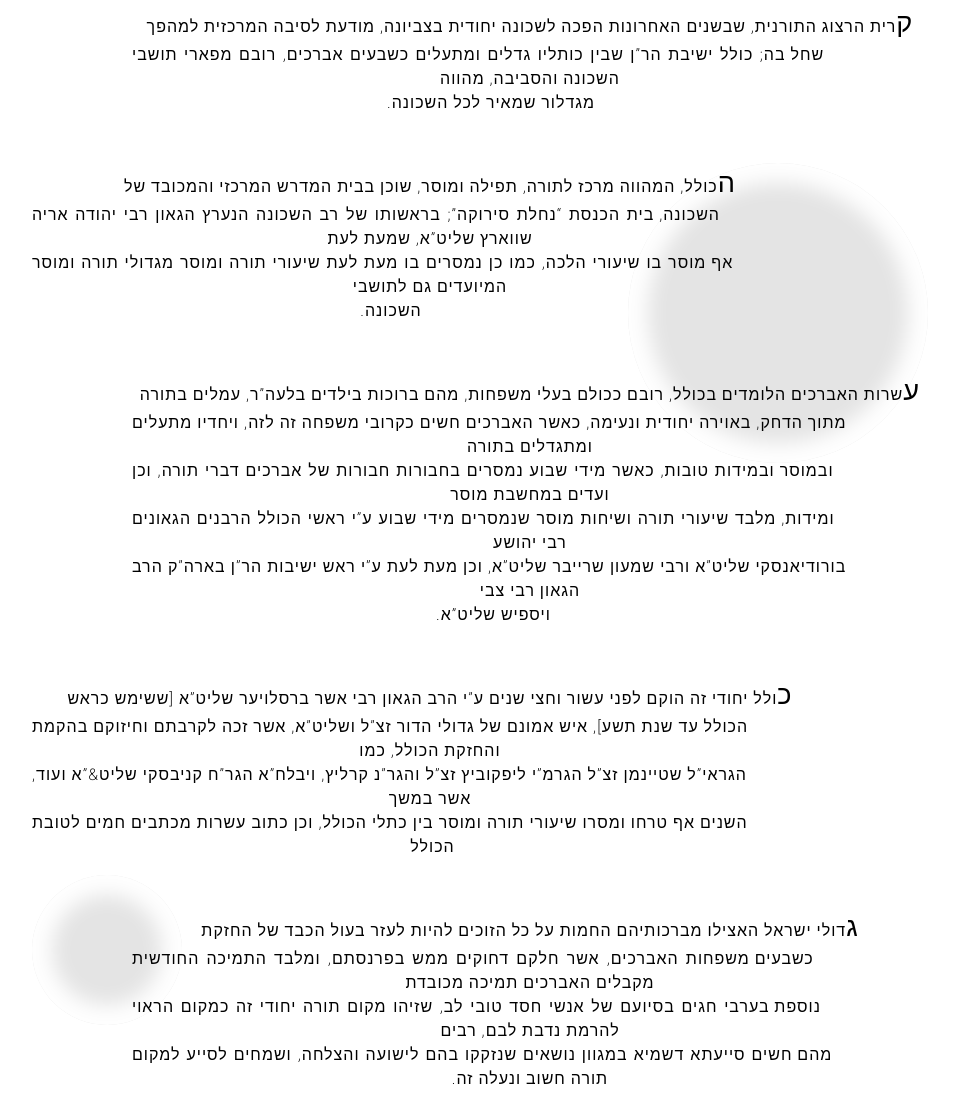
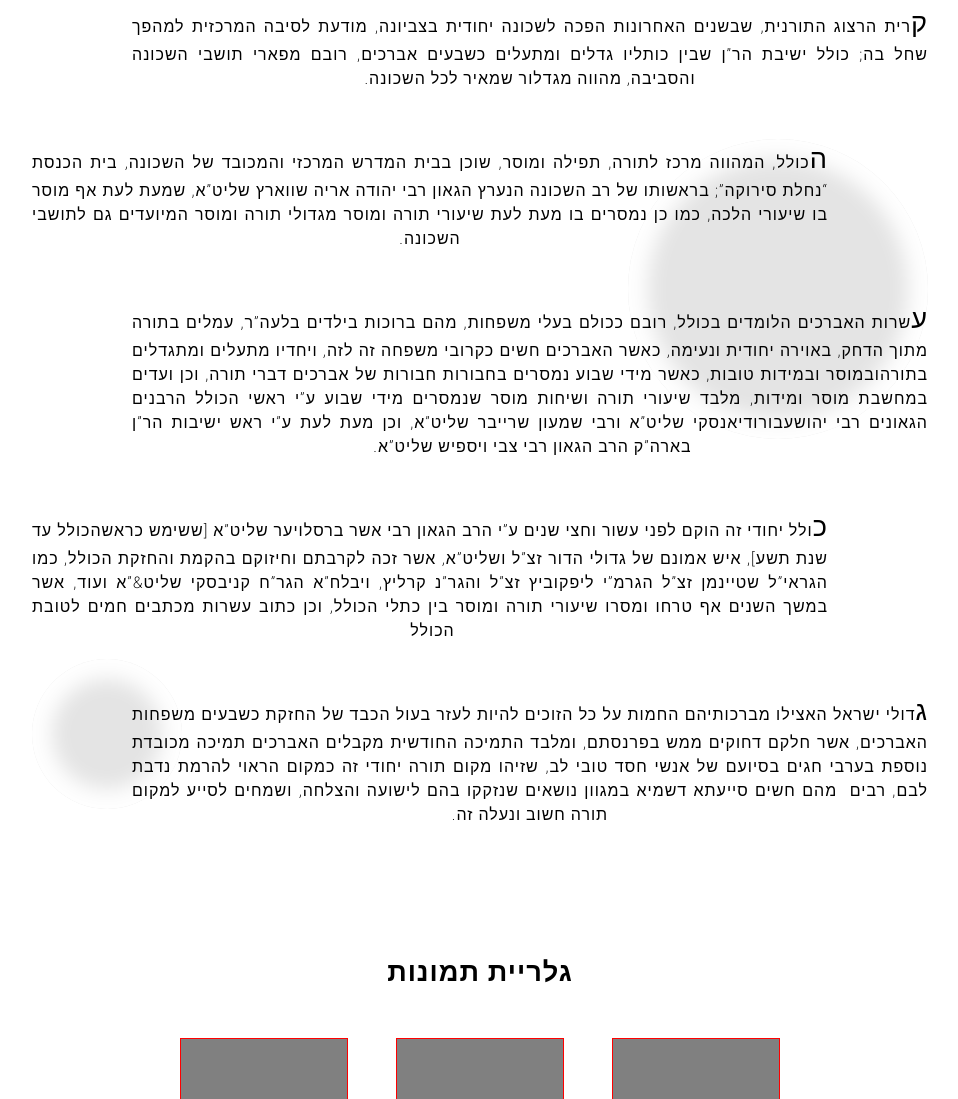
Before and after one commit to YeudaBy/yeudaby.github.io, a plain HTML site: page index.html in a window 1280 px wide. Shown: the part 1008-2107 px from the top of the page, without its empty margins (160-1118 px from the left). Drawn offline with nearby package versions, Linux system fonts and the light colour scheme.

Commit message:
Update index.html

```diff
--- a/index.html
+++ b/index.html
@@ -146,31 +146,15 @@
             <h5>כולל תפארת הר״ן</h5>
 
 
-            <p data-int="0">קרית הרצוג התורנית, שבשנים האחרונות הפכה לשכונה יחודית בצביונה, מודעת לסיבה המרכזית למהפך
-                שחל בה; כולל ישיבת הר”ן שבין כותליו גדלים ומתעלים כשבעים אברכים, רובם מפארי תושבי השכונה והסביבה, מהווה
-                מגדלור שמאיר לכל השכונה.</p>
+            <p data-int="0">קרית הרצוג התורנית, שבשנים האחרונות הפכה לשכונה יחודית בצביונה, מודעת לסיבה המרכזית למהפך שחל בה; כולל ישיבת הר”ן שבין כותליו גדלים ומתעלים כשבעים אברכים, רובם מפארי תושבי השכונה והסביבה, מהווה מגדלור שמאיר לכל השכונה.</p>
 
-            <p data-int="1" data-cir="1">הכולל, המהווה מרכז לתורה, תפילה ומוסר, שוכן בבית המדרש המרכזי והמכובד של
-                השכונה, בית הכנסת “נחלת סירוקה”; בראשותו של רב השכונה הנערץ הגאון רבי יהודה אריה שווארץ שליט”א, שמעת לעת
-                אף מוסר בו שיעורי הלכה, כמו כן נמסרים בו מעת לעת שיעורי תורה ומוסר מגדולי תורה ומוסר המיועדים גם לתושבי
-                השכונה.</p>
+            <p data-int="1" data-cir="1">הכולל, המהווה מרכז לתורה, תפילה ומוסר, שוכן בבית המדרש המרכזי והמכובד של השכונה, בית הכנסת “נחלת סירוקה”; בראשותו של רב השכונה הנערץ הגאון רבי יהודה אריה שווארץ שליט”א, שמעת לעת אף מוסר בו שיעורי הלכה, כמו כן נמסרים בו מעת לעת שיעורי תורה ומוסר מגדולי תורה ומוסר המיועדים גם לתושבי השכונה.</p>
 
-            <p data-int="0">עשרות האברכים הלומדים בכולל, רובם ככולם בעלי משפחות, מהם ברוכות בילדים בלעה”ר, עמלים בתורה
-                מתוך הדחק, באוירה יחודית ונעימה, כאשר האברכים חשים כקרובי משפחה זה לזה, ויחדיו מתעלים ומתגדלים בתורה
-                ובמוסר ובמידות טובות, כאשר מידי שבוע נמסרים בחבורות חבורות של אברכים דברי תורה, וכן ועדים במחשבת מוסר
-                ומידות, מלבד שיעורי תורה ושיחות מוסר שנמסרים מידי שבוע ע”י ראשי הכולל הרבנים הגאונים רבי יהושע
-                בורודיאנסקי שליט”א ורבי שמעון שרייבר שליט”א, וכן מעת לעת ע”י ראש ישיבות הר”ן בארה”ק הרב הגאון רבי צבי
-                ויספיש שליט”א. </p>
+            <p data-int="0">עשרות האברכים הלומדים בכולל, רובם ככולם בעלי משפחות, מהם ברוכות בילדים בלעה”ר, עמלים בתורה מתוך הדחק, באוירה יחודית ונעימה, כאשר האברכים חשים כקרובי משפחה זה לזה, ויחדיו מתעלים ומתגדלים בתורהובמוסר ובמידות טובות, כאשר מידי שבוע נמסרים בחבורות חבורות של אברכים דברי תורה, וכן ועדים במחשבת מוסר ומידות, מלבד שיעורי תורה ושיחות מוסר שנמסרים מידי שבוע ע”י ראשי הכולל הרבנים הגאונים רבי יהושעבורודיאנסקי שליט”א ורבי שמעון שרייבר שליט”א, וכן מעת לעת ע”י ראש ישיבות הר”ן בארה”ק הרב הגאון רבי צבי ויספיש שליט”א. </p>
 
-            <p data-int="1">כולל יחודי זה הוקם לפני עשור וחצי שנים ע”י הרב הגאון רבי אשר ברסלויער שליט”א [ששימש כראש
-                הכולל עד שנת תשע], איש אמונם של גדולי הדור זצ”ל ושליט”א, אשר זכה לקרבתם וחיזוקם בהקמת והחזקת הכולל, כמו
-                הגראי”ל שטיינמן זצ”ל הגרמ”י ליפקוביץ זצ”ל והגר”נ קרליץ, ויבלח”א הגר”ח קניבסקי שליט&”א ועוד, אשר במשך
-                השנים אף טרחו ומסרו שיעורי תורה ומוסר בין כתלי הכולל, וכן כתוב עשרות מכתבים חמים לטובת הכולל </p>
+            <p data-int="1">כולל יחודי זה הוקם לפני עשור וחצי שנים ע”י הרב הגאון רבי אשר ברסלויער שליט”א [ששימש כראשהכולל עד שנת תשע], איש אמונם של גדולי הדור זצ”ל ושליט”א, אשר זכה לקרבתם וחיזוקם בהקמת והחזקת הכולל, כמו הגראי”ל שטיינמן זצ”ל הגרמ”י ליפקוביץ זצ”ל והגר”נ קרליץ, ויבלח”א הגר”ח קניבסקי שליט&”א ועוד, אשר במשך השנים אף טרחו ומסרו שיעורי תורה ומוסר בין כתלי הכולל, וכן כתוב עשרות מכתבים חמים לטובת הכולל </p>
 
-            <p data-int="0" data-cir="2">גדולי ישראל האצילו מברכותיהם החמות על כל הזוכים להיות לעזר בעול הכבד של החזקת
-                כשבעים משפחות האברכים, אשר חלקם דחוקים ממש בפרנסתם, ומלבד התמיכה החודשית מקבלים האברכים תמיכה מכובדת
-                נוספת בערבי חגים בסיועם של אנשי חסד טובי לב, שזיהו מקום תורה יחודי זה כמקום הראוי להרמת נדבת לבם, רבים
-                מהם חשים סייעתא דשמיא במגוון נושאים שנזקקו בהם לישועה והצלחה, ושמחים לסייע למקום תורה חשוב ונעלה זה.</p>
+            <p data-int="0" data-cir="2">גדולי ישראל האצילו מברכותיהם החמות על כל הזוכים להיות לעזר בעול הכבד של החזקת כשבעים משפחות האברכים, אשר חלקם דחוקים ממש בפרנסתם, ומלבד התמיכה החודשית מקבלים האברכים תמיכה מכובדת נוספת בערבי חגים בסיועם של אנשי חסד טובי לב, שזיהו מקום תורה יחודי זה כמקום הראוי להרמת נדבת לבם, רבים  מהם חשים סייעתא דשמיא במגוון נושאים שנזקקו בהם לישועה והצלחה, ושמחים לסייע למקום תורה חשוב ונעלה זה.</p>
 
 
         </div>
```
